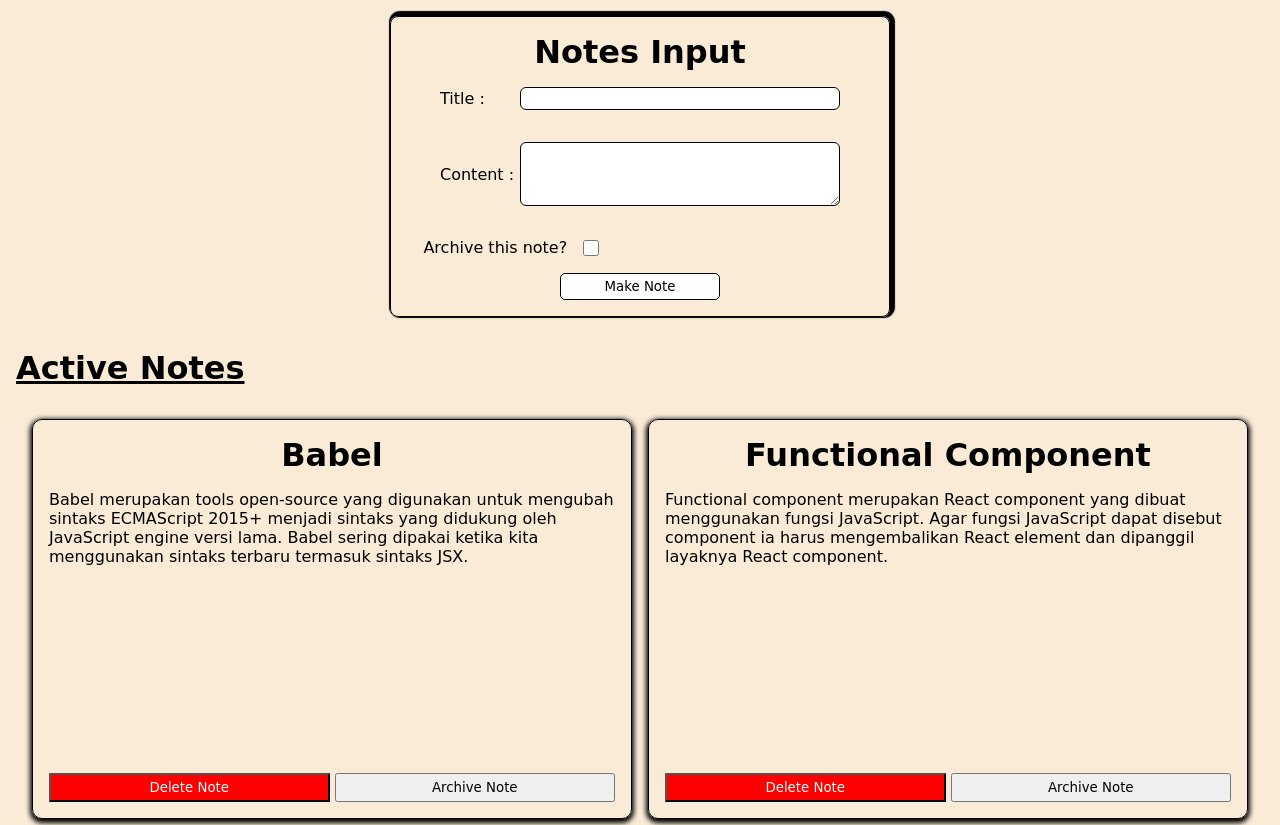
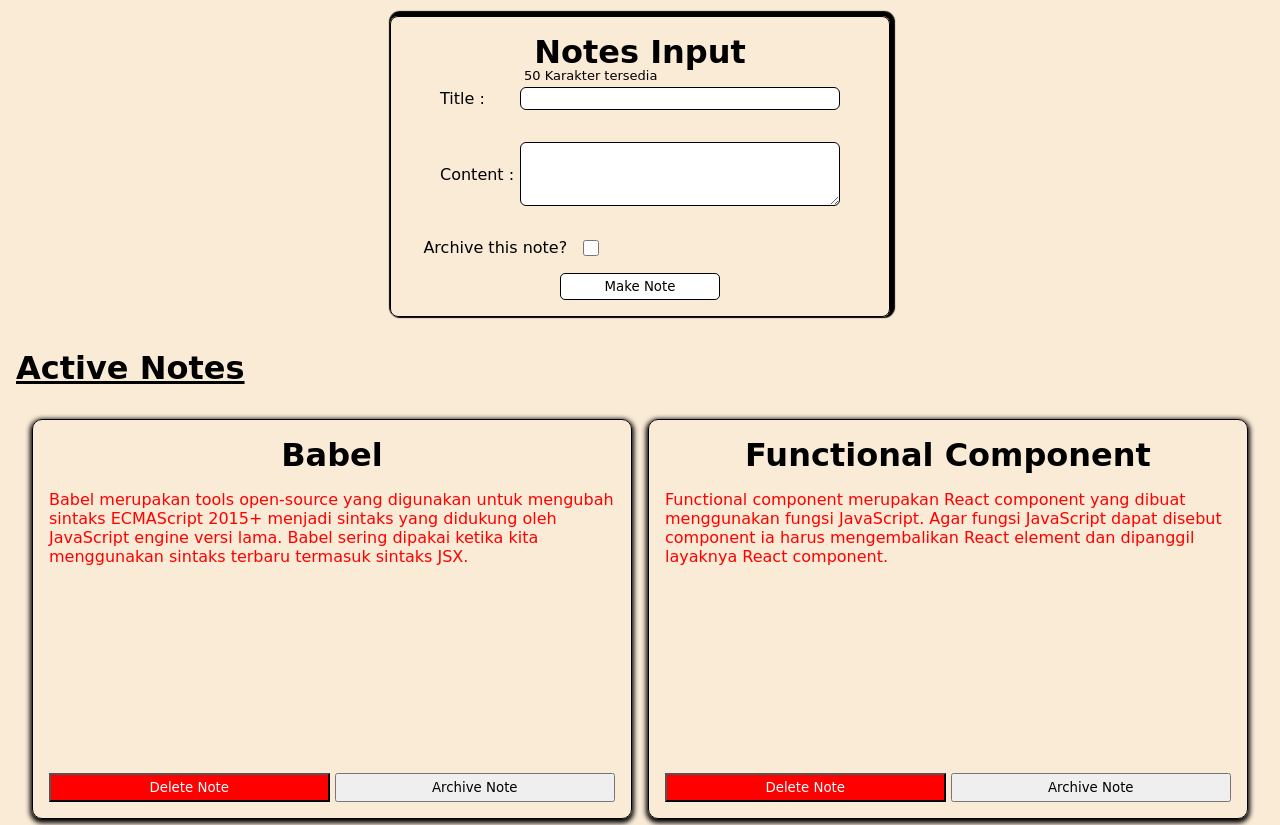
Before and after one commit to hangodek/project_Notes, a React (Vite) app in the folder notesApp/: page / in a window 1280 px wide. Shown: the top 825 px of the page. Built offline with nearby package versions, Linux system fonts and the light colour scheme.

Commit message:
Implemented the character limit for Notes input title

```diff
--- a/notesApp/package.json
+++ b/notesApp/package.json
@@ -24,6 +24,7 @@
     "eslint-plugin-react-hooks": "^5.1.0-rc.0",
     "eslint-plugin-react-refresh": "^0.4.9",
     "globals": "^15.9.0",
+    "prettier": "3.3.3",
     "vite": "^5.4.1"
   }
 }
--- a/notesApp/src/App.jsx
+++ b/notesApp/src/App.jsx
@@ -16,6 +16,11 @@ export default function App() {
 
   function handleMyNotes(e) {
     e.preventDefault();
+
+    if (titleState === "") {
+      alert("Please include title on your Note !");
+      return;
+    }
 
     const newNote = {
       id: +new Date(),
@@ -72,13 +77,29 @@ export default function App() {
             <h1>Notes Input</h1>
             <form className={styles.formGroup}>
               <div>
+                <p
+                  style={{
+                    position: "absolute",
+                    top: "-3px",
+                    left: "100px",
+                    fontSize: "13px",
+                  }}
+                >
+                  {50 - titleState.length} Karakter tersedia
+                </p>
                 <label htmlFor="titleInput">Title :</label>
                 <input
                   type="text"
                   name="titleInput"
                   id="titleInput"
                   value={titleState}
-                  onChange={(e) => setTitleState(e.target.value)}
+                  onChange={(e) => {
+                    if (titleState.length >= 50) {
+                      alert("You can't input more that 50 Character");
+                      e.target.value = "";
+                    }
+                    setTitleState(e.target.value);
+                  }}
                 />
               </div>
               <div>
--- a/notesApp/src/Styles/App.module.css
+++ b/notesApp/src/Styles/App.module.css
@@ -38,6 +38,7 @@
     justify-content: center;
     align-items: center;
     padding: 1rem;
+    position: relative;
 
     label {
       width: 5rem;
--- a/notesApp/src/Styles/App2.module.css
+++ b/notesApp/src/Styles/App2.module.css
@@ -3,6 +3,7 @@
 
     > h1 {
         text-decoration: underline;
+
     }
 }
 
@@ -13,6 +14,7 @@
     margin-top: 1rem;
     padding: 1rem;
     gap: 1rem;
+
 
     .contentContainer {
         display: flex;
@@ -30,10 +32,12 @@
             justify-content: space-between;
             width: 100%;
             height: 100%;
+            word-wrap: break-word;
         }
 
         > div p {
             margin: 1rem 0;
+            color: red;
         }
     }
 
--- a/package.json
+++ /dev/null
@@ -1,5 +0,0 @@
-{
-  "devDependencies": {
-    "prettier": "3.3.3"
-  }
-}
```
Also changed, not shown: 2 other files (tests, documents, lock files or other folders).
